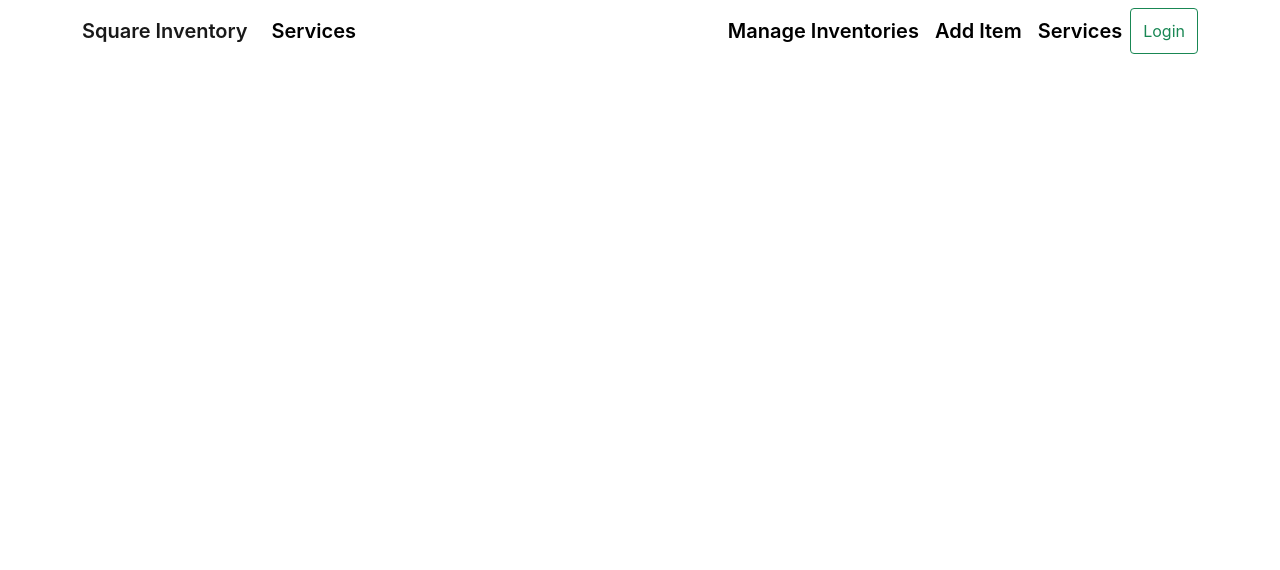
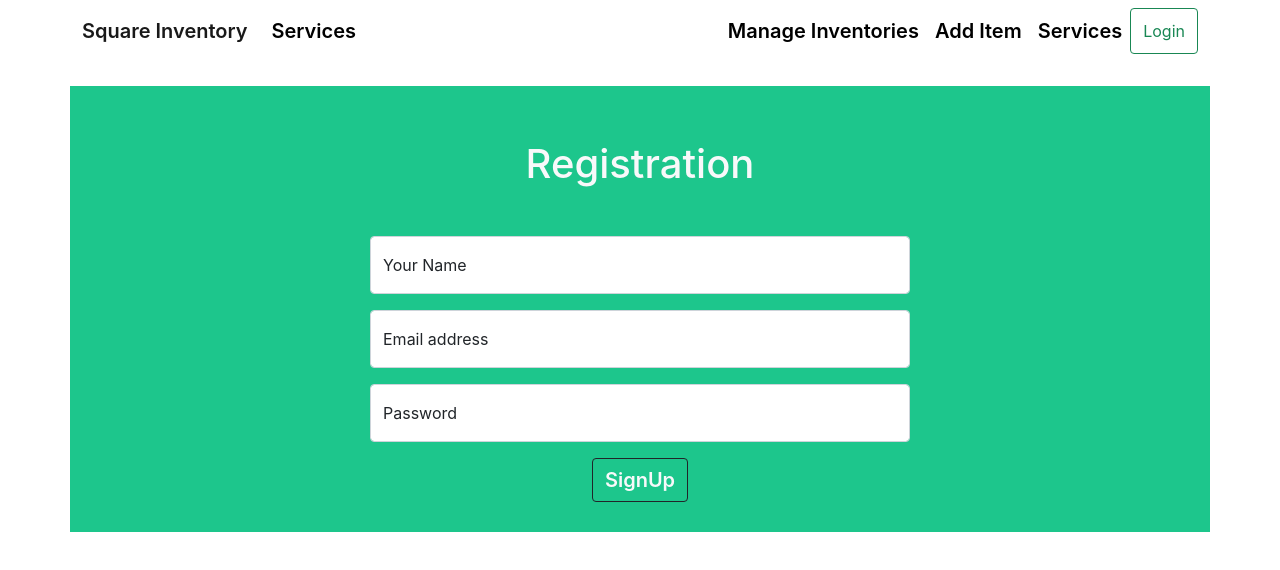
Before and after one commit to tayefulislam/square-inventory, a React (Create React App) app: page /signup in a window 1280 px wide. Shown: the top 570 px of the page. Built offline with nearby package versions, Linux system fonts and the light colour scheme; no server answers.

Commit message:
signup form added

```diff
--- a/src/App.js
+++ b/src/App.js
@@ -9,6 +9,7 @@ import 'react-toastify/dist/ReactToastify.css';
 import ManageInventories from './Pages/ManageInventories/ManageInventories';
 import Login from './Pages/Login/Login';
 import AddItem from './Pages/AddItem/AddItem';
+import Register from './Pages/Register/Register';
 
 
 function App() {
@@ -24,6 +25,7 @@ function App() {
         <Route path='/manage-inventories' element={<ManageInventories></ManageInventories>}></Route>
 
         <Route path='/login' element={<Login></Login>}></Route>
+        <Route path='/signup' element={<Register></Register>}></Route>
 
         <Route path='/addnewitem' element={<AddItem></AddItem>}></Route>
       </Routes>
--- a/src/Pages/AddItem/AddItem.js
+++ b/src/Pages/AddItem/AddItem.js
@@ -4,6 +4,7 @@ import './AddItem.css'
 import { useAuthState } from 'react-firebase-hooks/auth';
 import auth from '../../firebase.init';
 import axios from 'axios';
+import { toast } from 'react-toastify';
 const AddItem = () => {
 
     const [user, loading, error] = useAuthState(auth);
@@ -32,6 +33,13 @@ const AddItem = () => {
         axios.post('https://glacial-scrubland-13579.herokuapp.com/addnewitem', newItem)
             .then(function (response) {
                 console.log(response)
+
+                if (response.data.insertedId) {
+
+                    toast('New Item Added in Inventory')
+                    event.target.reset()
+
+                }
             })
 
     }
--- a/src/Pages/Login/Login.js
+++ b/src/Pages/Login/Login.js
@@ -1,10 +1,12 @@
 import React from 'react';
 import { useSignInWithGoogle } from 'react-firebase-hooks/auth';
+import { useNavigate } from 'react-router-dom';
 import auth from '../../firebase.init';
 
 const Login = () => {
 
     const [signInWithGoogle, user, loading, error] = useSignInWithGoogle(auth);
+    const naviagte = useNavigate()
 
 
 
@@ -27,6 +29,7 @@ const Login = () => {
                 </form>
 
                 <button onClick={() => signInWithGoogle()} >Google</button>
+                <button onClick={() => naviagte('/signup')} >Signup</button>
             </div>
 
 
--- a/src/Pages/ManageInventories/ManageInventories.js
+++ b/src/Pages/ManageInventories/ManageInventories.js
@@ -1,11 +1,13 @@
 import axios from 'axios';
 import React, { useEffect, useState } from 'react';
+import { useNavigate } from "react-router-dom";
 
 const ManageInventories = () => {
 
 
 
     const [items, setItems] = useState([])
+    const navigate = useNavigate()
 
     const url = `https://glacial-scrubland-13579.herokuapp.com/items`;
 
@@ -57,9 +59,15 @@ const ManageInventories = () => {
 
 
     return (
+
         <div className='container'>
 
             <h1 className='text-center mt-5 mb-4'>Manage Inventories</h1>
+
+            <div class="d-grid gap-2">
+                <button onClick={() => navigate('/addnewitem')} class="btn btn-outline-primary w-20 mx-auto" type="button">Add New Item</button>
+
+            </div>
 
 
             <table className="table">
--- /dev/null
+++ b/src/Pages/Register/Register.css
@@ -0,0 +1,10 @@
+.form {
+    background-color: #1DC68C;
+    padding: 30px;
+}
+
+
+.register-btn {
+    font-size: 20px;
+    font-weight: 600;
+}
--- /dev/null
+++ b/src/Pages/Register/Register.js
@@ -0,0 +1,56 @@
+import React from 'react';
+
+import { useAuthState, useCreateUserWithEmailAndPassword } from 'react-firebase-hooks/auth';
+import auth from '../../firebase.init';
+import './Register.css'
+
+const Register = () => {
+
+    const [
+        createUserWithEmailAndPassword,
+        user,
+        loading,
+        error,
+    ] = useCreateUserWithEmailAndPassword(auth);
+
+    return (
+        <div className='container mt-4 form'>
+
+            <h1 className='text-center mb-5 mt-4 text-light'>Registration</h1>
+
+
+            <form >
+
+                <div class="form-floating mb-3 w-50 mx-auto">
+                    <input type="text" class="form-control" id="floatingInput" placeholder="Your Name" />
+                    <label for="floatingInput">Your Name</label>
+                </div>
+                <div class="form-floating mb-3 w-50 mx-auto">
+                    <input type="email" class="form-control" id="floatingInput" placeholder="name@example.com" />
+                    <label for="floatingInput">Email address</label>
+                </div>
+
+                <div class="form-floating w-50 mx-auto">
+                    <input type="password" class="form-control" id="floatingPassword" placeholder="Password" />
+                    <label for="floatingPassword">Password</label>
+                </div>
+
+                <div class="d-grid gap-2 mt-3">
+                    <button class="btn btn-outline-dark w-20 mx-auto" type="button"><span className='text-light register-btn'>SignUp</span></button>
+
+
+
+                </div>
+            </form>
+
+
+
+
+
+
+
+        </div>
+    );
+};
+
+export default Register;
```
